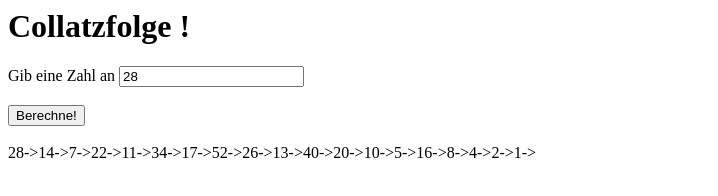
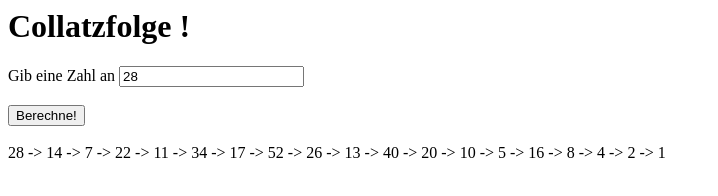
Before and after one commit to GlasderDamian/Collatz, a plain HTML site: page index.html in a window 1280 px wide. Both pictures are taken after a click on the button "Berechne!". Shown: the whole page, without its empty margins (0-718 px from the left). Drawn offline with Linux system fonts and the light colour scheme.

Commit message:
Update index.html

```diff
--- a/index.html
+++ b/index.html
@@ -10,7 +10,7 @@
 	function Ausgabe(){
 
 			let N = document.getElementById("idInput").value;
-			let vOutput =  N +  "->";
+			let vOutput =  N;
 			let x=1;
 			let Quadrat;
 			let Nungerade = 3*N + 1;
@@ -28,7 +28,7 @@
 
 
 			}
-				vOutput = vOutput + N + "->";
+				vOutput = vOutput +" -> "+ N;
 		}
 
 
```
